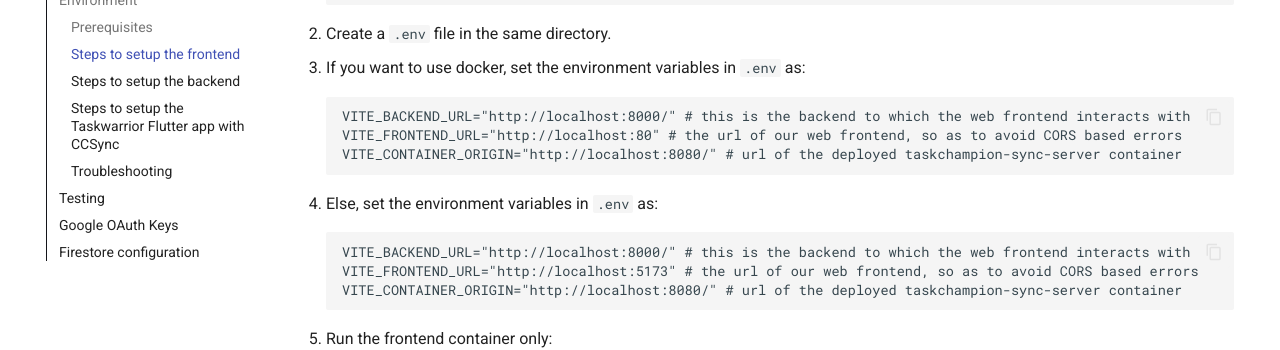
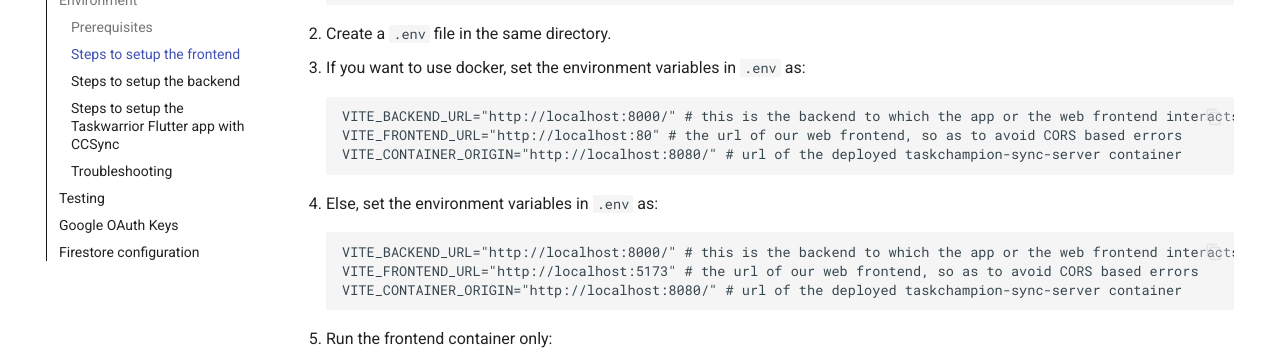
Before and after one commit to its-me-abhishek/ccsync-docs, an MkDocs documentation site: the page built from docs/index.md, in a window 1280 px wide and 900 px high, scrolled down 1248 px. Shown: the part 153-503 px from the top of the window. Built offline with MkDocs 1.6.1 and Material for MkDocs 9.7.7, drawn with Linux system fonts in a browser that asks for light colours.

Commit message:
Update index.md

```diff
--- a/docs/index.md
+++ b/docs/index.md
@@ -36,13 +36,13 @@ The diagram below is a representation of how various components are connected to
 
 3.  If you want to use docker, set the environment variables in `.env` as:
 
-        VITE_BACKEND_URL="http://localhost:8000/" # this is the backend to which the web frontend interacts with
+        VITE_BACKEND_URL="http://localhost:8000/" # this is the backend to which the app or the web frontend interacts with
         VITE_FRONTEND_URL="http://localhost:80" # the url of our web frontend, so as to avoid CORS based errors
         VITE_CONTAINER_ORIGIN="http://localhost:8080/" # url of the deployed taskchampion-sync-server container
 
 4.  Else, set the environment variables in `.env` as:
 
-        VITE_BACKEND_URL="http://localhost:8000/" # this is the backend to which the web frontend interacts with
+        VITE_BACKEND_URL="http://localhost:8000/" # this is the backend to which the app or the web frontend interacts with
         VITE_FRONTEND_URL="http://localhost:5173" # the url of our web frontend, so as to avoid CORS based errors
         VITE_CONTAINER_ORIGIN="http://localhost:8080/" # url of the deployed taskchampion-sync-server container
 
```
